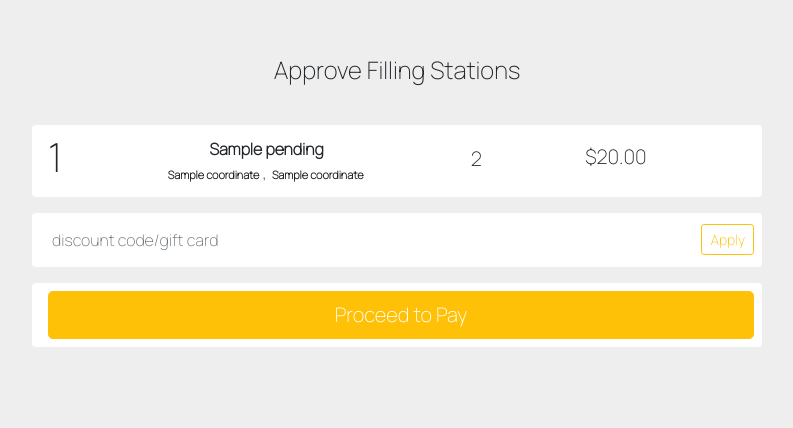
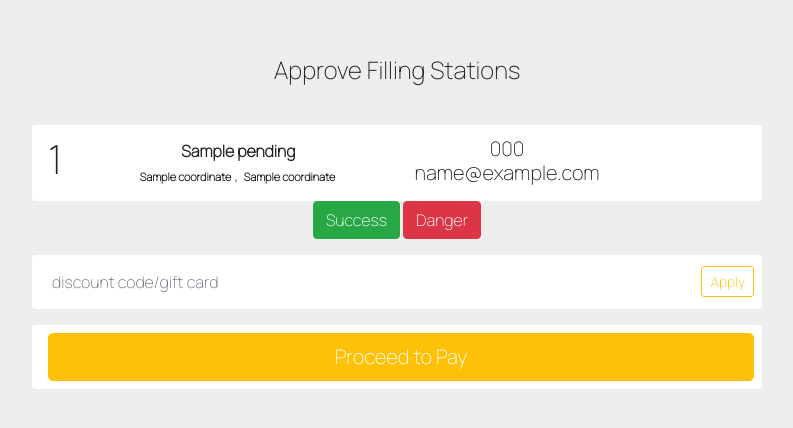
Before and after one commit to hirusha-adi/Fuel-Availability, a Flask app: page /admin/approve in a window 1280 px wide. Shown: the top 428 px of the page, without its empty margins (243-1036 px from the left). Run offline with Flask 2, Linux system fonts and the light colour scheme; a database or web service that is not in the repository returns one stand-in record (values such as "Sample title"); parts of the project's set-up code (start-up, migrations or seed data) failed here and were passed over.

Commit message:
front end

```diff
--- a/templates/accept.html
+++ b/templates/accept.html
@@ -34,15 +34,21 @@
                 </div>
 
                 <div class="d-flex flex-row align-items-center qty">
-                    <h5 class="text-black mt-1 mr-1 ml-1">2</h5>
+                    <h5 class="text-black mt-1 mr-1 ml-1">
+                        {{ item.phone }}
+                        <br>
+                        {{ item.email }}
+                    </h5>
                 </div>
                 <div>
-                    <h5 class="text-black">$20.00</h5>
+                    <h5 class="text-black">
+                    </h5>
                 </div>
                 <div class="d-flex align-items-center">
-
                 </div>
             </div>
+            <button type="button" class="btn btn-success" itemid="{{ item.id }}">Success</button>
+            <button type="button" class="btn btn-danger" itemid="{{ item.id }}">Danger</button>
 
             {% endfor %}
 
```
